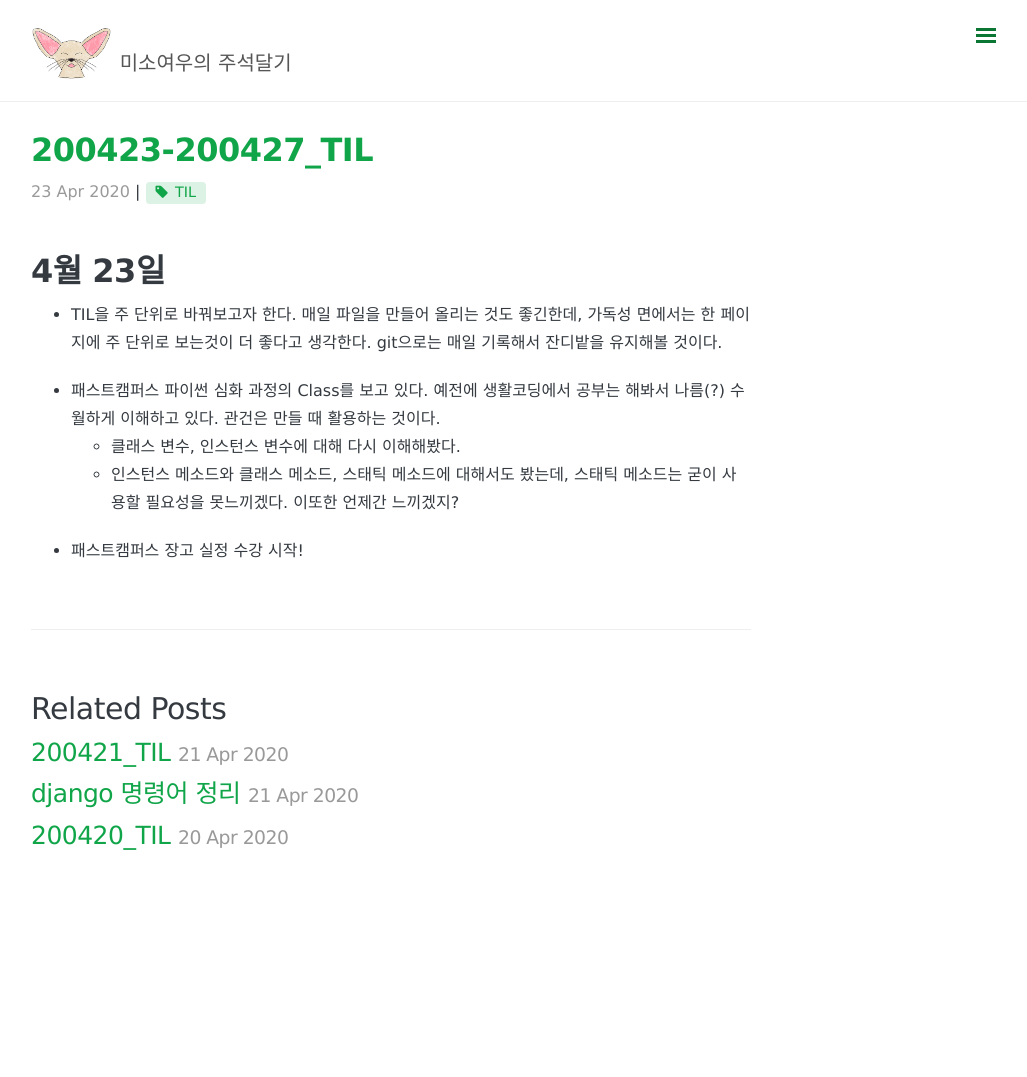
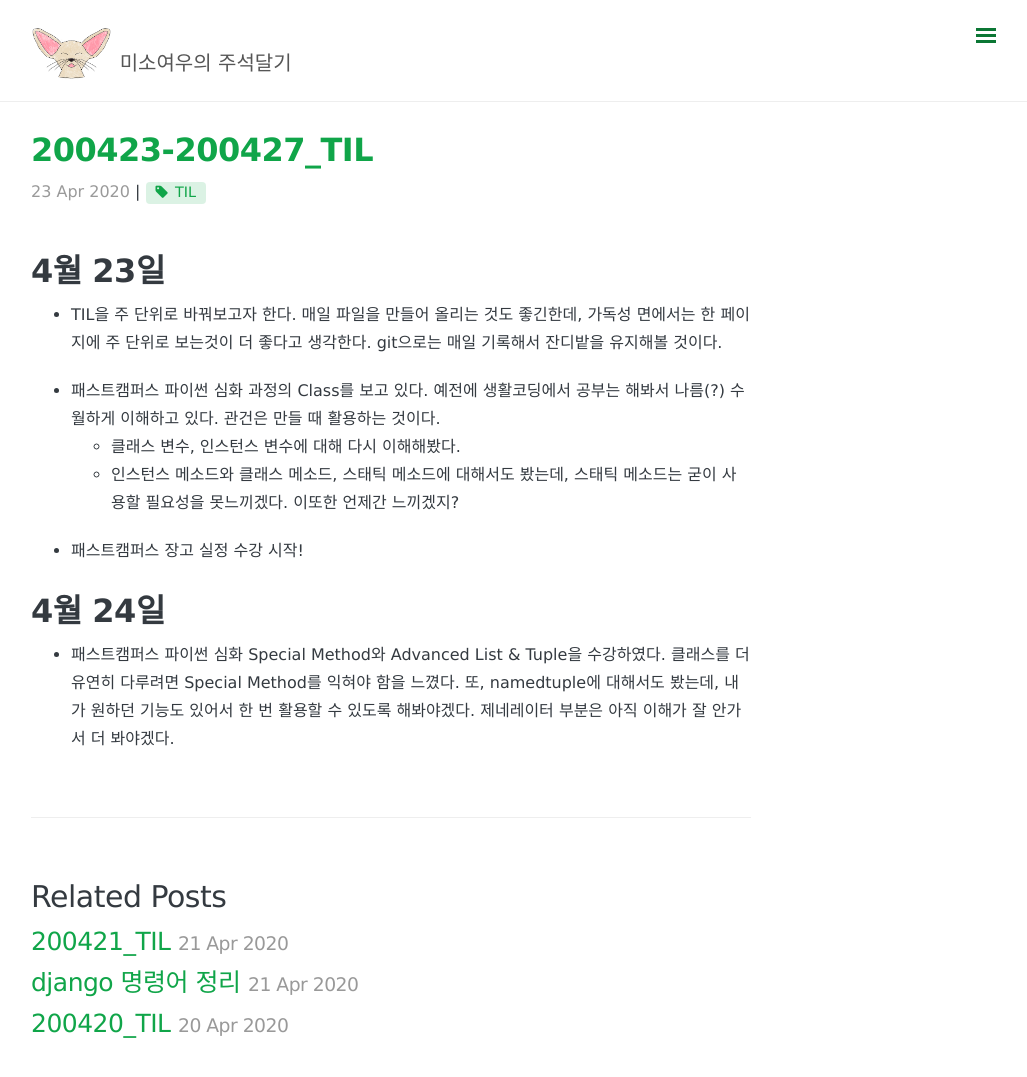
Before and after one commit to somefood/somefood.github.io, a Jekyll site: the page built from _posts/Today I Learned/2020-04-23-04-27-TIL.md, in a window 1280 px wide and 1099 px high. Shown: the top 1077 px of the window, without its empty margins (249-1276 px from the left). Built offline with Jekyll 4.4.1, drawn with Linux system fonts in a browser that asks for light colours; nearby versions of some CDN libraries; comment, search, counter and statistics services are not loaded.

Commit message:
update 0424 TIL

```diff
--- a/_posts/Today I Learned/2020-04-23-04-27-TIL.md
+++ b/_posts/Today I Learned/2020-04-23-04-27-TIL.md
@@ -15,3 +15,7 @@ comments: true
   - 인스턴스 메소드와 클래스 메소드, 스태틱 메소드에 대해서도 봤는데, 스태틱 메소드는 굳이 사용할 필요성을 못느끼겠다. 이또한 언제간 느끼겠지?
 
 - 패스트캠퍼스 장고 실정 수강 시작!
+
+4월 24일
+=======
+- 패스트캠퍼스 파이썬 심화 Special Method와 Advanced List & Tuple을 수강하였다. 클래스를 더 유연히 다루려면 Special Method를 익혀야 함을 느꼈다. 또, namedtuple에 대해서도 봤는데, 내가 원하던 기능도 있어서 한 번 활용할 수 있도록 해봐야겠다. 제네레이터 부분은 아직 이해가 잘 안가서 더 봐야겠다.
```
